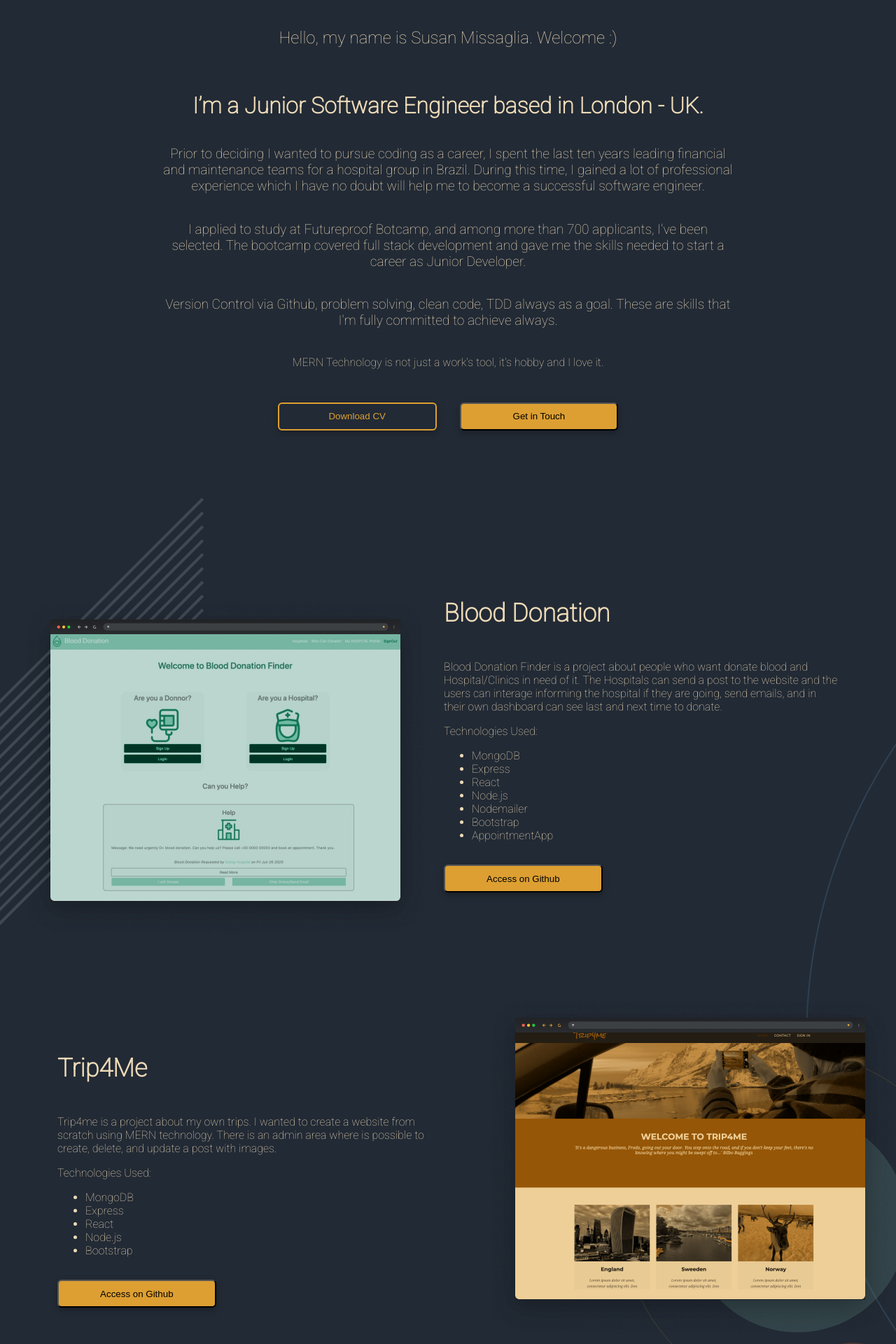
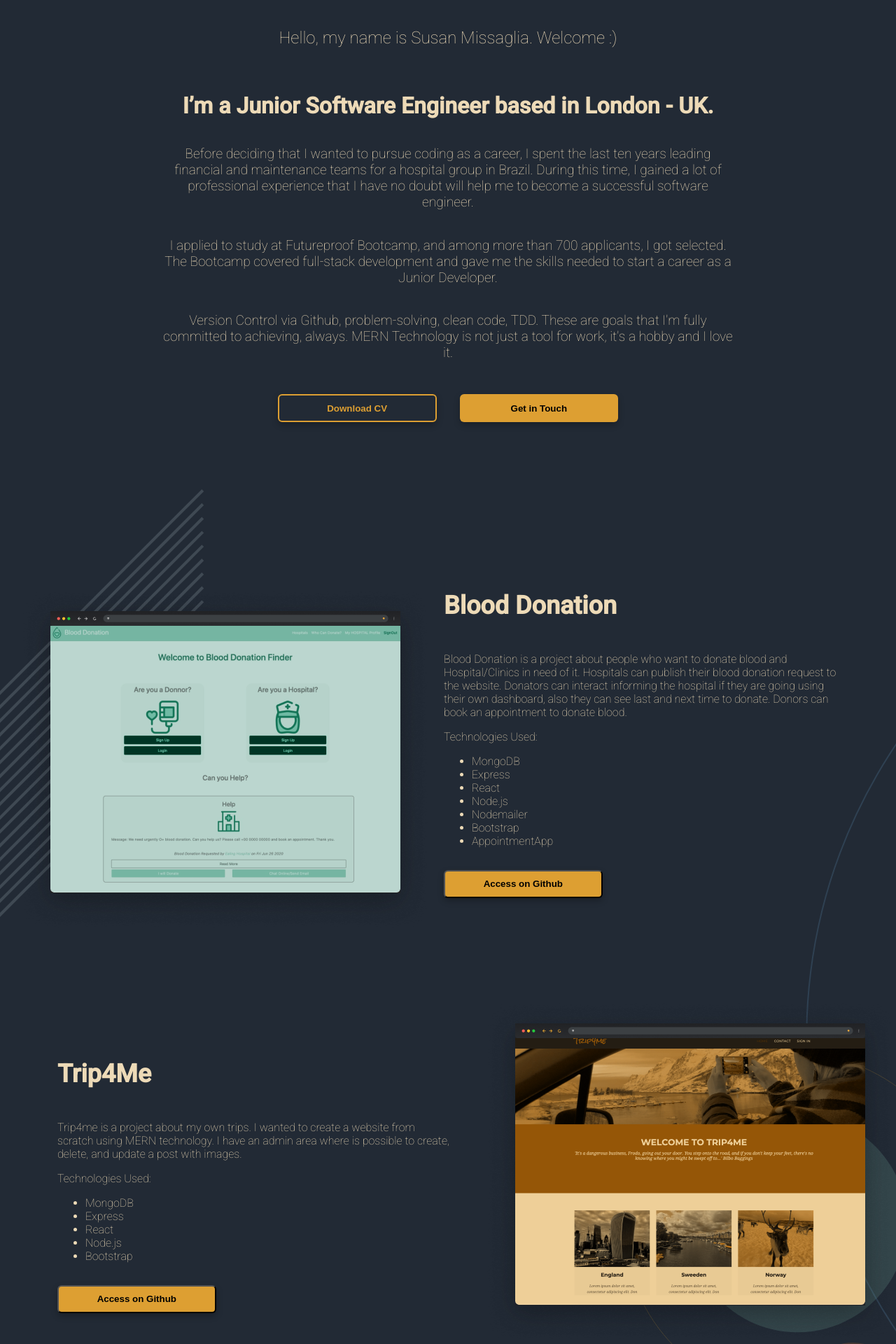
Before and after one commit to susanmiss/SusanOfficialWebsite, a React (Create React App) app: page / in a window 1280 px wide. Shown: the part 560-2480 px from the top of the page at 70% size. Built offline with nearby package versions, Linux system fonts and the light colour scheme.

Commit message:
Final Version to deployment

```diff
--- a/public/index.html
+++ b/public/index.html
@@ -20,8 +20,7 @@
       content="Web site created using create-react-app"
     />
 
-    <link href="https://fonts.googleapis.com/css2?family=Roboto:wght@100&display=swap" rel="stylesheet">
-
+    <link href="https://fonts.googleapis.com/css2?family=Roboto:wght@100;500&display=swap" rel="stylesheet">
 
 
     <title>React App</title>
--- a/src/App.css
+++ b/src/App.css
@@ -1,11 +1,10 @@
-/* html{
-  width: 1800px;
-} */
+
 
 body {
   background-color: #222a35;
   color: #eddab7;
   font-family: "Roboto", sans-serif;
+  font-weight: 100;
   overflow-x: hidden;
   max-width: 1800;
   margin: auto;
--- a/src/Components/About.js
+++ b/src/Components/About.js
@@ -10,25 +10,14 @@ function About() {
           I’m a Junior Software Engineer based in London - UK.
         </h1>
         <p id="text-about">
-          Prior to deciding I wanted to pursue coding as a career, I spent the
-          last ten years leading financial and maintenance teams for a hospital
-          group in Brazil. During this time, I gained a lot of professional
-          experience which I have no doubt will help me to become a successful
-          software engineer.
+        Before deciding that I wanted to pursue coding as a career, I spent the last ten years leading financial and maintenance teams for a hospital group in Brazil. During this time, I gained a lot of professional experience that I have no doubt will help me to become a successful software engineer.
         </p>
         <p id="text-about">
-          I applied to study at Futureproof Botcamp, and among more than 700
-          applicants, I've been selected. The bootcamp covered full stack
-          development and gave me the skills needed to start a career as Junior
-          Developer.{" "}
+        I applied to study at Futureproof Bootcamp, and among more than 700 applicants, I got selected. The Bootcamp covered full-stack development and gave me the skills needed to start a career as a Junior Developer.
         </p>
         <p id="text-about">
           {" "}
-          Version Control via Github, problem solving, clean code, TDD always as
-          a goal. These are skills that I'm fully committed to achieve always.{" "}
-        </p>
-        <p>
-          MERN Technology is not just a work's tool, it's hobby and I love it.
+          Version Control via Github, problem-solving, clean code, TDD. These are goals that I'm fully committed to achieving, always. MERN Technology is not just a tool for work, it's a hobby and I love it.
         </p>
       </div>
 
--- a/src/Components/Projects.js
+++ b/src/Components/Projects.js
@@ -22,11 +22,7 @@ class Projects extends Component {
           <div className="project-content column">
             <h2>Blood Donation</h2>
             <p>
-              Blood Donation Finder is a project about people who want donate
-              blood and Hospital/Clinics in need of it. The Hospitals can send a
-              post to the website and the users can interage informing the
-              hospital if they are going, send emails, and in their own
-              dashboard can see last and next time to donate.
+            Blood Donation is a project about people who want to donate blood and Hospital/Clinics in need of it. Hospitals can publish their blood donation request to the website. Donators can interact informing the hospital if they are going using their own dashboard, also they can see last and next time to donate. Donors can book an appointment to donate blood.
               <br />
               <p>Technologies Used:</p>
               <ul>
@@ -52,10 +48,7 @@ class Projects extends Component {
           <div className="project-content column">
             <h2>Trip4Me</h2>
             <p>
-              Trip4me is a project about my own trips. I wanted to create a
-              website from scratch using MERN technology. There is an admin area
-              where is possible to create, delete, and update a post with
-              images.
+            Trip4me is a project about my own trips. I wanted to create a website from scratch using MERN technology. I have an admin area where is possible to create, delete, and update a post with images.
               <br />
               <p>Technologies Used:</p>
               <ul>
@@ -86,11 +79,7 @@ class Projects extends Component {
           <div className="project-content column">
             <h2>Zombie Movies</h2>
             <p>
-              Zombie Movies is a project when you can see a list of zombie
-              movies (my favorites ). There is a search bar when you can search
-              by actor's name or movie's name - don't need do be zombies
-              related. I created that project in order to learn more about
-              fetching APis, express and requests.
+            Zombie Movies is a project where you can see a list of zombie movies (my favourites). At the search bar, you can search by actor's name or movie's name - you don't need to be a zombie to search! I created that project in order to learn more about fetching APIs, express and requests.
               <br />
               <p>Technologies Used:</p>
               <ul>
@@ -110,12 +99,9 @@ class Projects extends Component {
 
         <div className="row pg-2">
           <div className="project-content column">
-            <h2>Quarantine Thougts</h2>
+            <h2>Quarantine Thoughts</h2>
             <p>
-              Quarantine Thoughts is a simple blog when we can share our
-              thoughts in this quarantine times. I wanted to create a blog from
-              scratch using MERN technology. There is an admin area where is
-              possible to create, delete, and update a post.
+            Quarantine Thoughts is a simple blog where we can share our thoughts during this quarantine times. I wanted to create a blog from scratch using MERN technology. CRUD functionality.
               <br />
               <p>Technologies Used:</p>
               <ul>
--- a/src/style/About.css
+++ b/src/style/About.css
@@ -11,6 +11,7 @@
 
 #text-title {
   margin-top: 2em;
+  font-weight: 900;
 }
 
 #text-about {
@@ -34,11 +35,12 @@
   box-shadow: 0px 4px 10px rgba(0, 0, 0, 0.25);
   border-radius: 6px;
   margin-right: 33px;
+  font-weight: 900;
 }
 
 #btn-cv:hover {
-  background: #dd9f32;
-  color: #222a35;
+  background: rgb(198,114,61);
+  color: white;
 }
 
 #btn-get-in-touch {
@@ -47,11 +49,13 @@
   background: #dd9f32;
   box-shadow: 0px 4px 10px rgba(0, 0, 0, 0.25);
   border-radius: 6px;
+  font-weight: 900;
+  border: #dd9f32;
 }
 
 #btn-get-in-touch:hover {
-  background: #222a35;
-  color: #dd9f32;
+  background: rgb(198,114,61);
+  color: white;
 }
 
 @media screen and (max-width: 1000px) {
--- a/src/style/Projects.css
+++ b/src/style/Projects.css
@@ -61,11 +61,12 @@ h2 {
   background: #dd9f32;
   box-shadow: 0px 4px 10px rgba(0, 0, 0, 0.25);
   border-radius: 6px;
+  font-weight: 900;
 }
 
 .btn-github:hover {
-  background: #222a35;
-  color: #dd9f32;
+  background:  rgb(198,114,61);
+  color: white;
 }
 
 .project-img {
```
